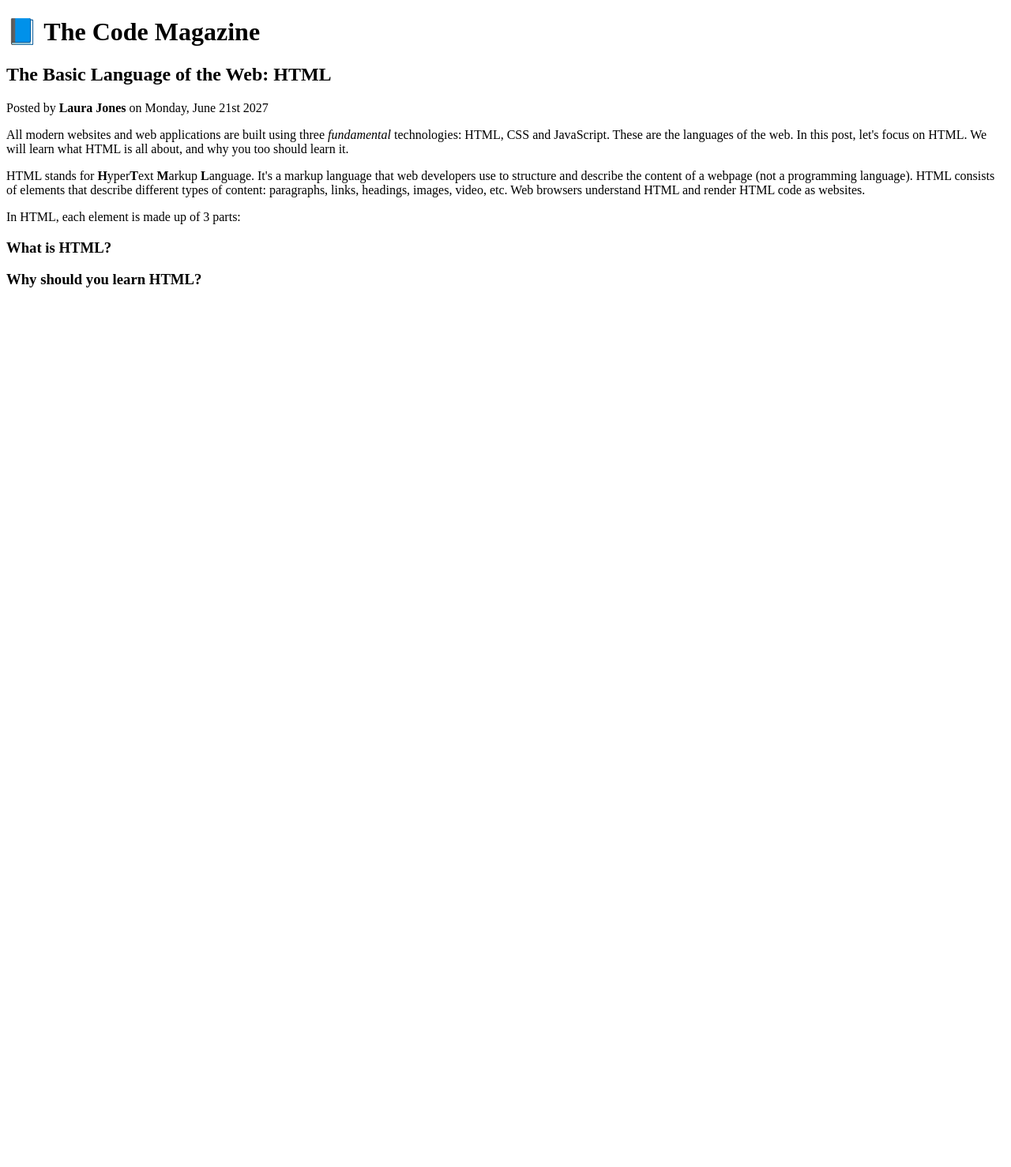
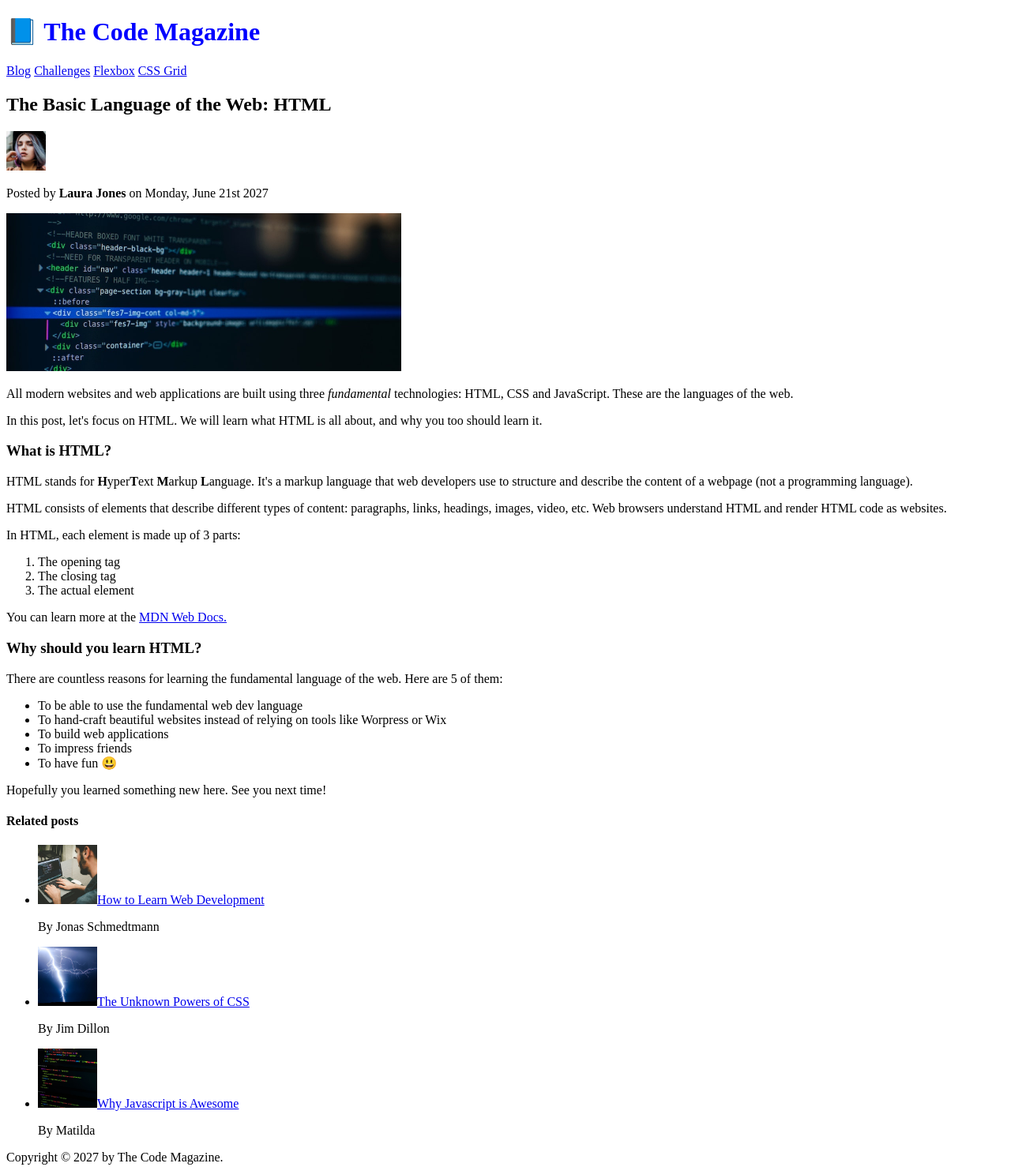
Before and after one commit to TojinaJoseph/html-css-study, a plain HTML site: page index.html in a window 1280 px wide. Shown: the whole page at 79% size. Before the commit the page ends 800 px from the top, so only its background shows below. Drawn offline with Linux system fonts and the light colour scheme.

Commit message:
add challenges

```diff
--- a/index.html
+++ b/index.html
@@ -1,29 +1,80 @@
 <!DOCTYPE html>
-<html>
+<html lang="en">
   <head>
+    <meta charset="UTF-8"/>
+    <link href="style.css" rel="styleSheet"/>
     <title>The Basic Language of the Web: HTML</title>
   </head>
   <body>
+    <header>
       <h1>📘 The Code Magazine</h1>
+      <nav>
+        <a href="blog.html">Blog</a>
+        <a href="challenge.html">Challenges</a>
+        <a href="#">Flexbox</a>
+        <a href="#">CSS Grid</a>
+      </nav>
+    </header>
+    <article>
+      <header>
         <h2>The Basic Language of the Web: HTML</h2>
+        <img src="img/laura-jones.jpg" width="50" height="50" alt="image of laura-jones"/>
         <p>Posted by <strong>Laura Jones</strong> on Monday, June 21st 2027</p>
+        <img src="img/post-img.jpg" alt="Html code on a screen" width="500" height="200"/>
+      </header>
       <p>
         All modern websites and web applications are built using three
         <em>fundamental</em>
         technologies: HTML, CSS and JavaScript. These are the languages of the
-      web. In this post, let's focus on HTML. We will learn what HTML is all
-      about, and why you too should learn it.
+        web.
+        <p>In this post, let's focus on HTML. We will learn what HTML is all
+          about, and why you too should learn it.</p>
       </p>
+      <h3>What is HTML?</h3>
       <p>
         HTML stands for <strong>H</strong>yper<strong>T</strong>ext
         <strong>M</strong>arkup <strong>L</strong>anguage. It's a markup language
         that web developers use to structure and describe the content of a webpage
-      (not a programming language). HTML consists of elements that describe
+        (not a programming language).
+        </p>
+        <p>HTML consists of elements that describe
         different types of content: paragraphs, links, headings, images, video,
         etc. Web browsers understand HTML and render HTML code as websites.
       </p>
       <p>In HTML, each element is made up of 3 parts:</p>
-    <h3>What is HTML?</h3>
+      <ol>
+        <li>The opening tag</li>
+        <li>The closing tag</li>
+        <li>The actual element</li>
+      </ol>
+      <p>You can learn more at the <a href="https://developer.mozilla.org/en-US/docs/Web/HTML" target="_blank">MDN Web Docs.</a></p>
       <h3>Why should you learn HTML?</h3>
+      <p>
+        There are countless reasons for learning the fundamental language of the
+        web. Here are 5 of them:
+      </p>
+      <ul>
+        <li>To be able to use the fundamental web dev language</li>
+        <li>
+          To hand-craft beautiful websites instead of relying on tools like
+          Worpress or Wix
+        </li>
+        <li>To build web applications</li>
+        <li>To impress friends</li>
+        <li>To have fun 😃</li>
+      </ul>
+      <P>Hopefully you learned something new here. See you next time!</P>
+    </article>
+    <aside>
+      <h4>Related posts</h4>
+      <ul>
+        <li><img src="img/related-1.jpg" width="75" height="75" alt="related1 image"/><a href="#">How to Learn Web Development</a><p>By Jonas Schmedtmann</p></li>
+        <li><img src="img/related-2.jpg" width="75" height="75" alt="related-2 image"/><a href="#">The Unknown Powers of CSS</a><p>By Jim Dillon</p></li>
+        <li><img src="img/related-3.jpg" width="75" height="75" alt="related-3 image"/><a href="#">Why Javascript is Awesome</a><p>By Matilda</p></li>
+      </ul>
+    </aside>
+    <footer>
+      Copyright &copy; 2027 by The Code Magazine.
+    </footer>
   </body>
 </html>
--- /dev/null
+++ b/style.css
@@ -0,0 +1,3 @@
+h1 {
+  color: blue;
+}
```
Also changed, not shown: blog.html (added, +11 -0 lines), challenge.html (added, +27 -0 lines), img/challenges.jpg (renamed from challenges.jpg), img/laura-jones.jpg (renamed from laura-jones.jpg), img/post-img.jpg (renamed from post-img.jpg), img/related-1.jpg (renamed from related-1.jpg), img/related-2.jpg (renamed from related-2.jpg), img/related-3.jpg (renamed from related-3.jpg). Lines whose indentation alone changed are shown as unchanged.
